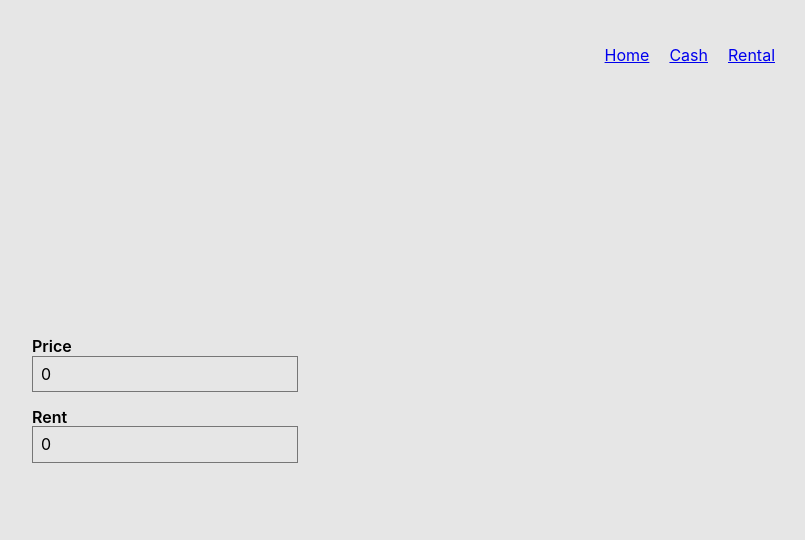
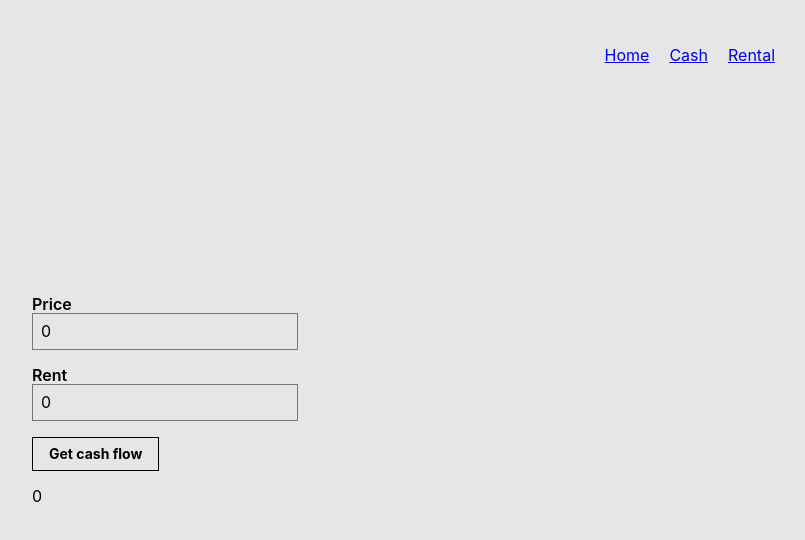
Before and after one commit to alopez96/real-estate-app, a React (Create React App) app: page /rental in a window 1280 px wide. Shown: the top 540 px of the page, without its empty margins (475-1280 px from the left). Built offline with nearby package versions, Linux system fonts and the light colour scheme.

Commit message:
added button to calculate cash flow, but calculation needs to be debugged

```diff
--- a/src/pages/RentalAnalyzer.js
+++ b/src/pages/RentalAnalyzer.js
@@ -2,12 +2,14 @@ import React, { useState } from 'react';
 
 //import custom components
 import RentalForm from '../components/forms/RentalForm';
+import PrimaryBtn from '../components/buttons/PrimaryBtn';
 
 
 function RentalAnalyzer(){
 
     const [price, setPrice] = useState(0)
     const [rent, setRent] = useState(0)
+    const [cashflow, setCashflow] = useState(0)
 
     const loan_duration = 30;
     const interest_rate = 3.25;
@@ -99,7 +101,9 @@ function RentalAnalyzer(){
     this will be monthly profit - monthly expenses
     */
     const getCashflow = () => {
-        return getMonthlyProfit() - getMonthlyExpenses;
+        const cash_flow = getMonthlyProfit() - getMonthlyExpenses;
+        setCashflow(cash_flow);
+        return cash_flow;
     }
 
     /*
@@ -127,6 +131,15 @@ function RentalAnalyzer(){
             rent={rent}
             setRent={setRent}
             />
+
+            <PrimaryBtn
+            cta={'Get cash flow'}
+            action={getCashflow}
+            />
+
+            <p>
+                {cashflow}
+            </p>
         </div>
     )
 }
```
